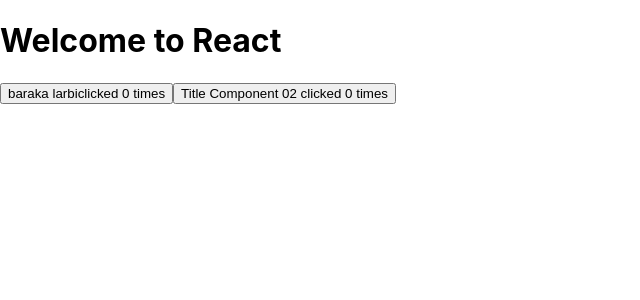
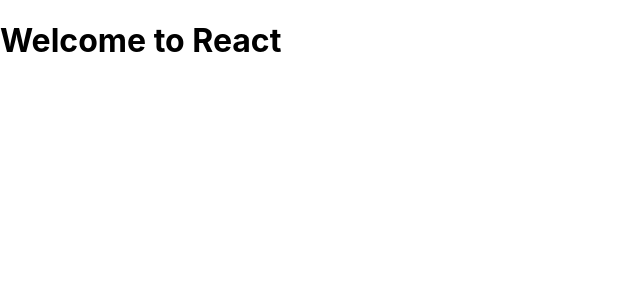
Before and after one commit to ElitDevs/PostMe, a React (Create React App) app: page / in a window 1280 px wide. Shown: the top 300 px of the page, without its empty margins (0-640 px from the left). Built offline with nearby package versions, Linux system fonts and the light colour scheme.

Commit message:
removing unwanted code

```diff
--- a/src/Components/MyButton.jsx
+++ /dev/null
@@ -1,26 +0,0 @@
-import React, { Component } from "react";
-
-class MyButton extends Component {
-  constructor(props) {
-    super(props);
-    this.state = {
-      count: 0
-    };
-
-    this.handleClick = this.handleClick.bind(this);
-  }
-
-  handleClick() {
-    this.setState({ count: this.state.count + 1 });
-  }
-  render() {
-    return (
-      <button onClick={this.handleClick}>
-        {this.props.title}
-        clicked {this.state.count} times
-      </button>
-    );
-  }
-}
-
-export default MyButton;
--- a/src/Components/MyButtonDumb.jsx
+++ /dev/null
@@ -1,11 +0,0 @@
-import React from "react";
-
-function MyButtonDumb(props) {
-  return (
-    <button onClick={props.handleClick}>
-      {props.title} clicked {props.count} times
-    </button>
-  );
-}
-
-export default MyButtonDumb;
--- a/src/Containers/App.js
+++ b/src/Containers/App.js
@@ -1,33 +1,14 @@
 import React, { Component } from "react";
-import MyButton from "../Components/MyButton";
-import MyButtonDumb from "../Components/MyButtonDumb";
 
 class App extends Component {
   constructor(props) {
     super(props);
-    this.state = {
-      count: 0
-    };
   }
-
-  //es2015
-  // in es2015 arrow function give us the power to bind `this` without writing the bind method
-  handleClick = () => {
-    this.setState({
-      count: this.state.count + 1
-    });
-  };
 
   render() {
     return (
       <div>
         <h1>Welcome to React</h1>
-        <MyButton title="baraka larbi" />
-        <MyButtonDumb
-          handleClick={this.handleClick}
-          title="Title Component 02"
-          count={this.state.count}
-        />
       </div>
     );
   }
```
